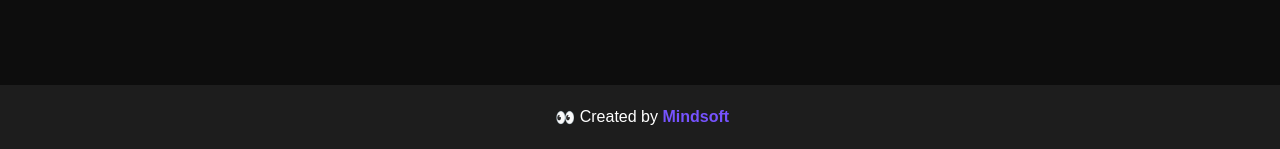
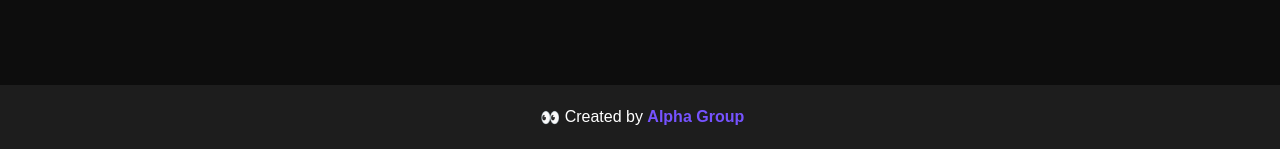
Before and after one commit to Pushkarpatidar400/Phishing-Detection-Based-on-URL, a Flask app: page / in a window 1280 px wide. Shown: the part 651-800 px from the top of the page. Run offline with Flask 3, Linux system fonts and the light colour scheme.

Commit message:
Update base.html

```diff
--- a/templates/base.html
+++ b/templates/base.html
@@ -7,10 +7,10 @@
     <link rel="stylesheet" type="text/css" href="{{ url_for('static', filename='css/style.css') }}" />
     <script src="{{ url_for('static', filename='js/main.js') }}"></script>
 
-    <title>SafeSurf by Mindsoft</title>
-    <meta name="description" content="SafeSurf is a phishing domain detection tool created by Mindsoft. This allows you to safely view the website without visiting it.">
-    <meta name="og:title" property="og:title" content="SafeSurf by Mindsoft">
-    <meta name="keywords" content="SafeSurf, phishing, Mindsoft">
+    <title>SafeSurfing</title>
+    <meta name="description" content="SafeSurf is a phishing domain detection tool . This allows you to safely view the website without visiting it.">
+    <meta name="og:title" property="og:title" content="SafeSurfing">
+    <meta name="keywords" content="SafeSurf, phishing">
     <meta name="author" content="Abhishek K P">
     <meta name="robots" content="index, follow">
 
@@ -28,7 +28,7 @@
     <div class="app-footer">
 
         <span> &nbsp;👀&nbsp; </span> Created by&nbsp;
-        <a href="" target="_blank" rel="noopener"> <strong>Mindsoft</strong></a>
+        <a href="" target="_blank" rel="noopener"> <strong>Alpha Group</strong></a>
     </div>
     {% endif %}
 
```
